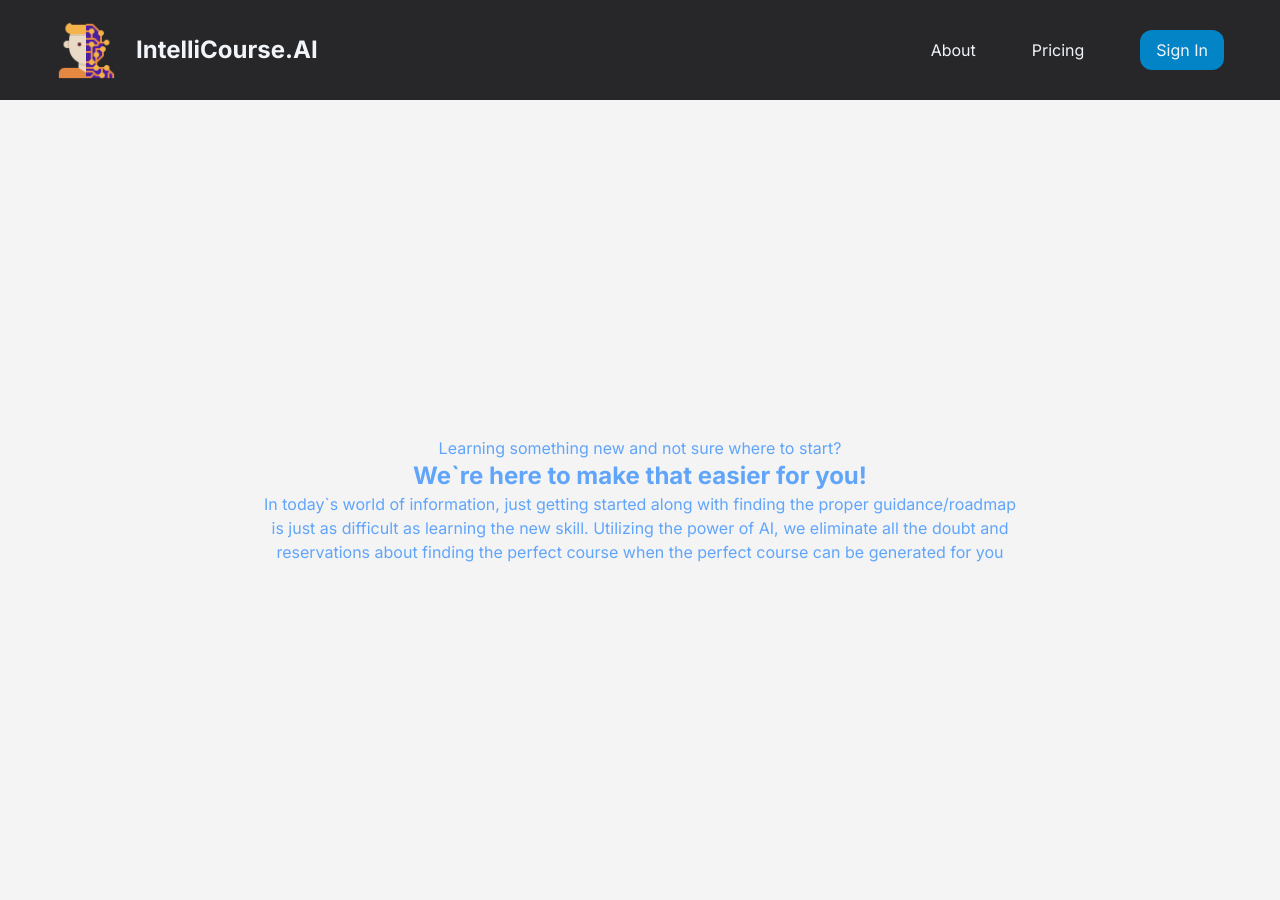
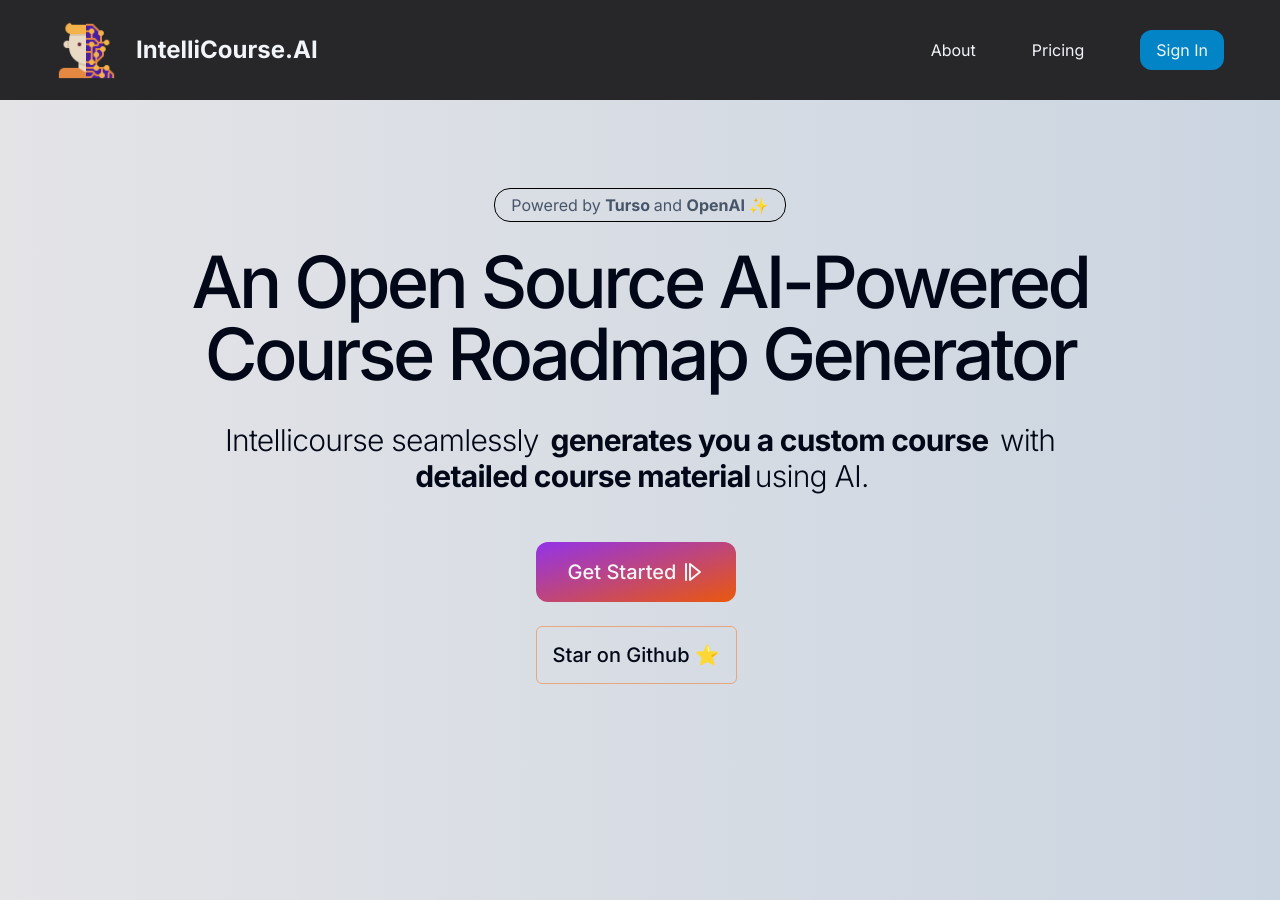
Before and after one commit to Eddie-Kuo/intellicourse-ai, a Next.js app: page / in a window 1280 px wide. Built offline with nearby package versions, Linux system fonts and the light colour scheme; no server answers.

Commit message:
style landing page hero section

```diff
--- a/src/app/page.tsx
+++ b/src/app/page.tsx
@@ -1,19 +1,70 @@
+import { Button } from "@/components/ui/button";
+import { Loader, StepForward } from "lucide-react";
+
 export default function Home() {
   return (
-    <div className="flex h-screen items-center justify-center bg-zinc-100">
-      <div className="max-w-3xl text-center text-blue-400">
-        <p>Learning something new and not sure where to start?</p>
-        <p className="text-2xl font-bold">
-          We`re here to make that easier for you!
-        </p>
-        <p>
-          In today`s world of information, just getting started along with
-          finding the proper guidance/roadmap is just as difficult as learning
-          the new skill. Utilizing the power of AI, we eliminate all the doubt
-          and reservations about finding the perfect course when the perfect
-          course can be generated for you
-        </p>
+    <main className="h-full min-h-screen bg-gradient-to-r from-zinc-200 to-slate-300">
+      <div className="container relative m-0 mx-auto py-10 md:px-10">
+        <div className="w-full px-4 pt-12 md:px-4 lg:px-8 xl:px-10 2xl:px-0">
+          <div className="flex h-full w-full flex-col items-center justify-center">
+            <span
+              rel="noreferrer"
+              className="mb-6 cursor-pointer rounded-2xl border border-black px-4 py-1 text-center text-xs text-slate-600 transition duration-300 ease-in-out hover:text-slate-700 sm:text-base"
+            >
+              Powered by{" "}
+              <a
+                className="font-bold"
+                target="_blank"
+                href="https://convex.dev/c/todovex"
+              >
+                Turso{" "}
+              </a>
+              and{" "}
+              <a
+                className="font-bold"
+                target="_blank"
+                href="https://www.openai.com/"
+              >
+                OpenAI ✨
+              </a>
+            </span>
+            <h1 className="text-dark inline-block text-center text-4xl font-medium tracking-tighter lg:text-7xl">
+              An Open Source AI-Powered{" "}
+              <br className="hidden lg:inline-block" />
+              Course Roadmap Generator
+            </h1>
+            <h2 className="mt-8 text-center text-xl font-light tracking-tight lg:text-3xl">
+              Intellicourse seamlessly{" "}
+              <span className="px-1 font-bold">
+                generates you a custom course
+              </span>{" "}
+              with
+              <br className="hidden lg:inline-block" />
+              <span className="px-1 font-bold">detailed course material</span>
+              using AI.
+            </h2>
+            <div className="mt-12 flex flex-col gap-4">
+              <button
+                type="submit"
+                className="group mb-2 me-2 flex items-center justify-center overflow-hidden rounded-xl bg-gradient-to-br from-purple-600 to-orange-600 px-8 py-4 text-xl font-medium text-gray-100 hover:text-white focus:outline-none focus:ring-4 focus:ring-yellow-300 dark:text-white dark:focus:ring-blue-800"
+              >
+                <span className="flex items-center gap-1">
+                  Get Started
+                  <StepForward />
+                </span>
+              </button>
+              <div className="w-fit items-center">
+                <Button
+                  className="border-orange-500/50 bg-transparent px-4 py-7 text-center text-xl"
+                  variant={"outline"}
+                >
+                  Star on Github ⭐️
+                </Button>
+              </div>
+            </div>
+          </div>
+        </div>
       </div>
-    </div>
+    </main>
   );
 }
```
